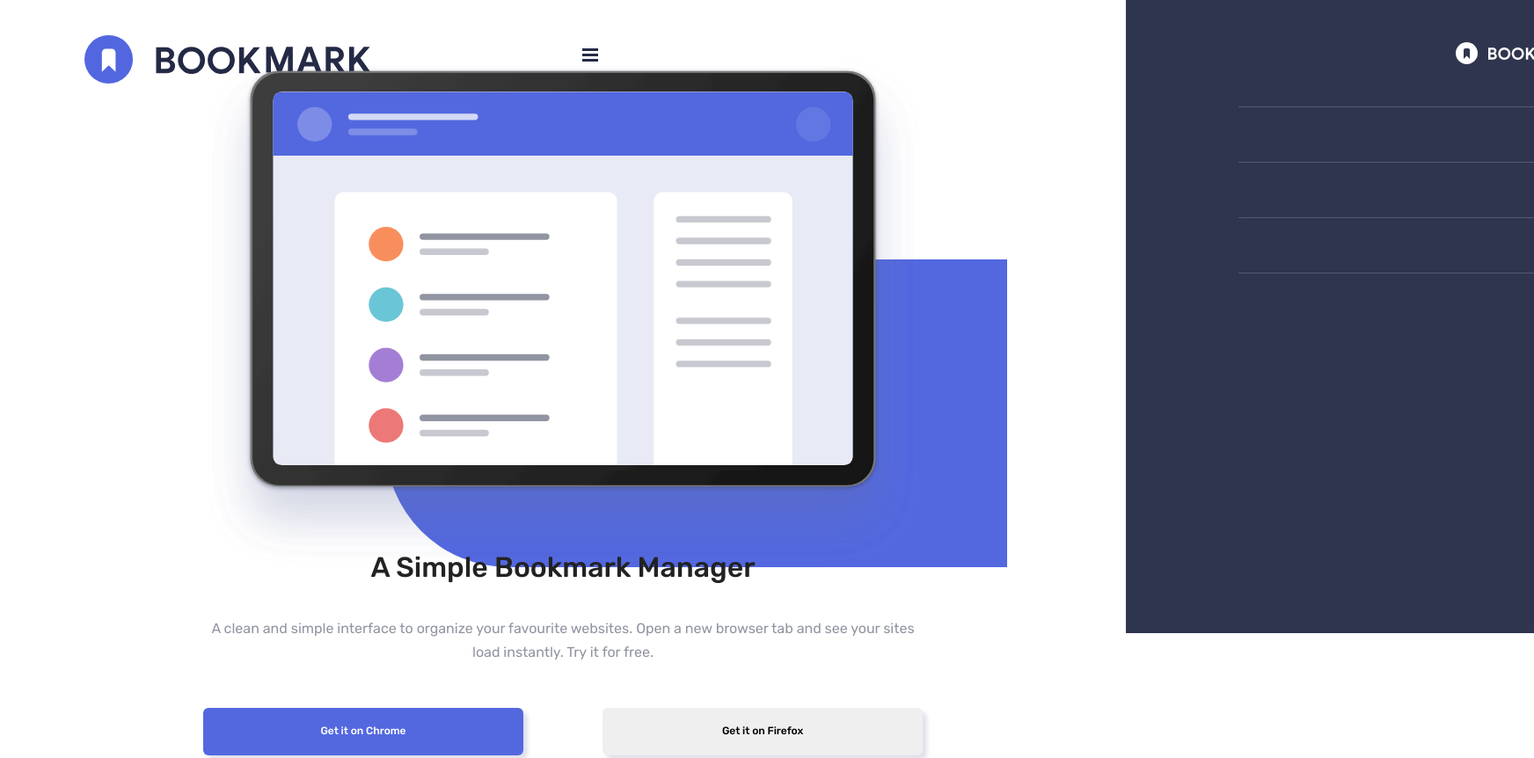
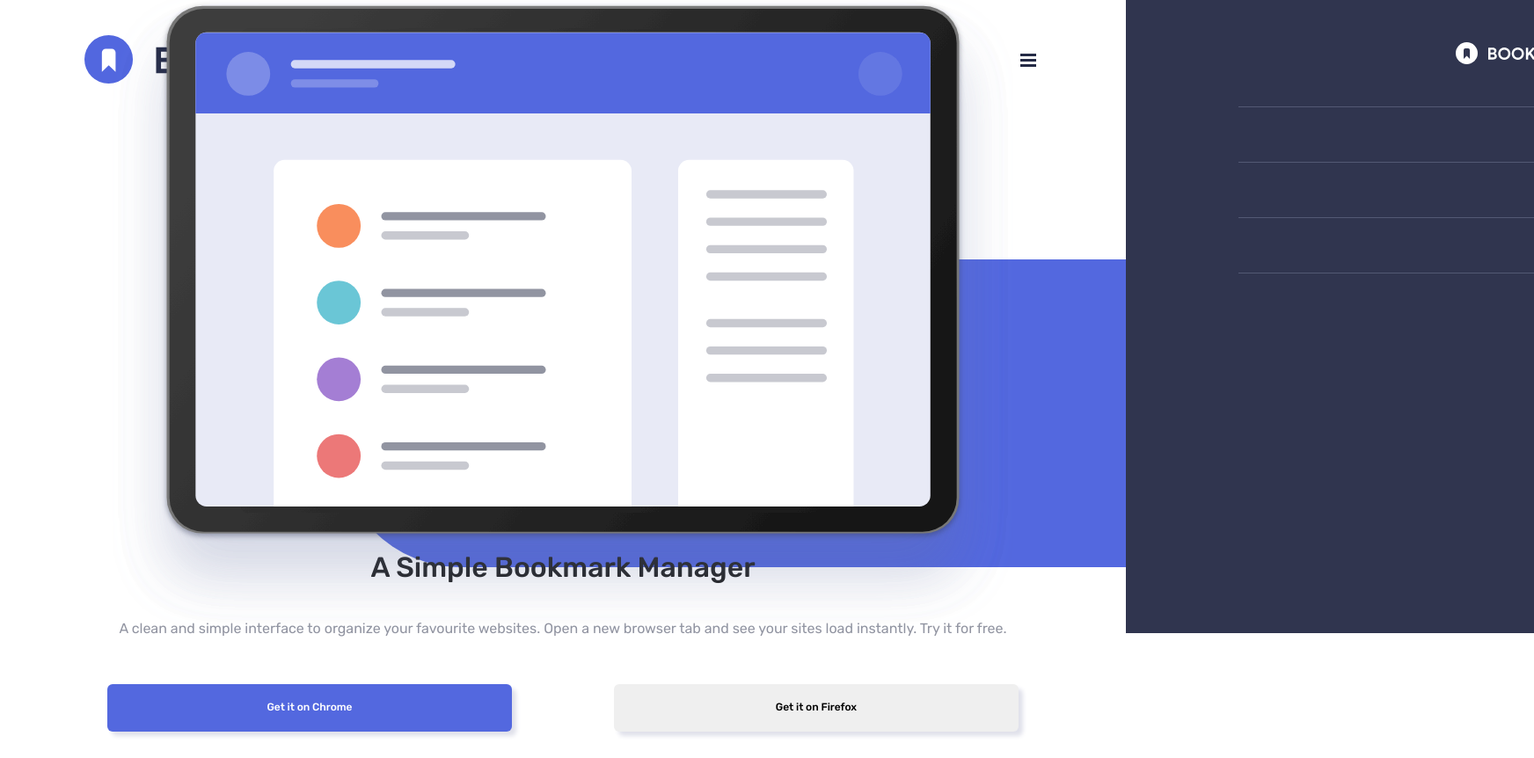
Before and after one commit to tomi-iwamoto/bookmark, a website built with Parcel: page index.html in a window 1280 px wide. Shown: the top 862 px of the page at 88% size, 1744 px wide, since content can reach past the window. Built offline with nearby package versions, Linux system fonts and the light colour scheme.

Commit message:
Fixed slider menu that was in the wrong position

```diff
--- a/css/main.css
+++ b/css/main.css
@@ -140,6 +140,10 @@ header {
   align-items: center;
 }
 
+.header-wrap {
+  width:100%;
+}
+
 .desktop-nav {
   display: none;
 }
@@ -153,7 +157,6 @@ header {
   display: flex;
   justify-content: space-between;
   align-items: center;
-  position: relative;
 }
 
 .nav-bar {
@@ -162,14 +165,14 @@ header {
   justify-content: space-between;
   align-items: center;
   padding: 20px 20px 40px 20px;
+  position: relative;
 }
 
 /*--- SLIDER MENU----*/
 
 .menu-button {
-  position: absolute;
-  top: 0.1em;
-  left: 18em;
+  top: 1em;
+  left: 10em;
   background: transparent;
   border: none;
 }
@@ -186,6 +189,7 @@ header {
 
   position: fixed;
   top: 0;
+  right:0;
   z-index: 1;
   transform: translateX(100%);
   transition: transform ease-out 250ms;
@@ -874,11 +878,11 @@ footer button {
   .menu-button {
     top: 0.7em;
     left: 35em;
-    width: 100%;
+    /* width: 100%; */
   }
 
   .menu-button svg {
-    width: 100%;
+    /* width: 100%; */
   }
 
   .header-img {
--- a/index.html
+++ b/index.html
@@ -74,8 +74,8 @@
         </div>
       </nav>
 
-      <div class="nav-bar">
-        <div class="mobile-nav">
+      <div class="nav-bar"><!--- relative position-->
+        <div class="mobile-nav"><!--- logo-->
           <img id="header-logo" src="img/logo-bookmark.svg" alt="bookmark logo">
 
           <button class="menu-button mobile">
```
